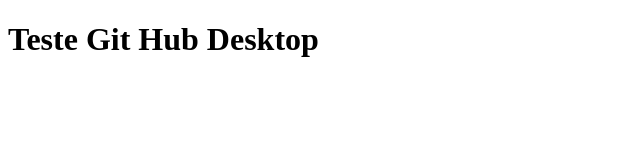
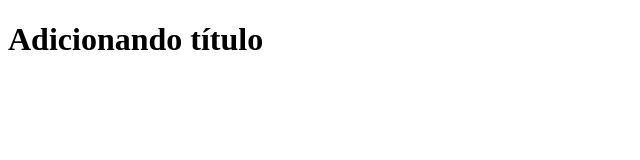
Before and after one commit to anacarolinaluizsantos/git-hub-Desktop, a plain HTML site: page index.html in a window 1280 px wide. Shown: the whole page, without its empty margins (0-640 px from the left). Drawn offline with Linux system fonts and the light colour scheme.

Commit message:
Update index.html

```diff
--- a/index.html
+++ b/index.html
@@ -7,6 +7,6 @@
     <title>Titulo</title>
 </head>
 <body>
- <h1>Teste Git Hub Desktop</h1>
+ <h1>Adicionando título</h1>
 </body>
 </html>
```
